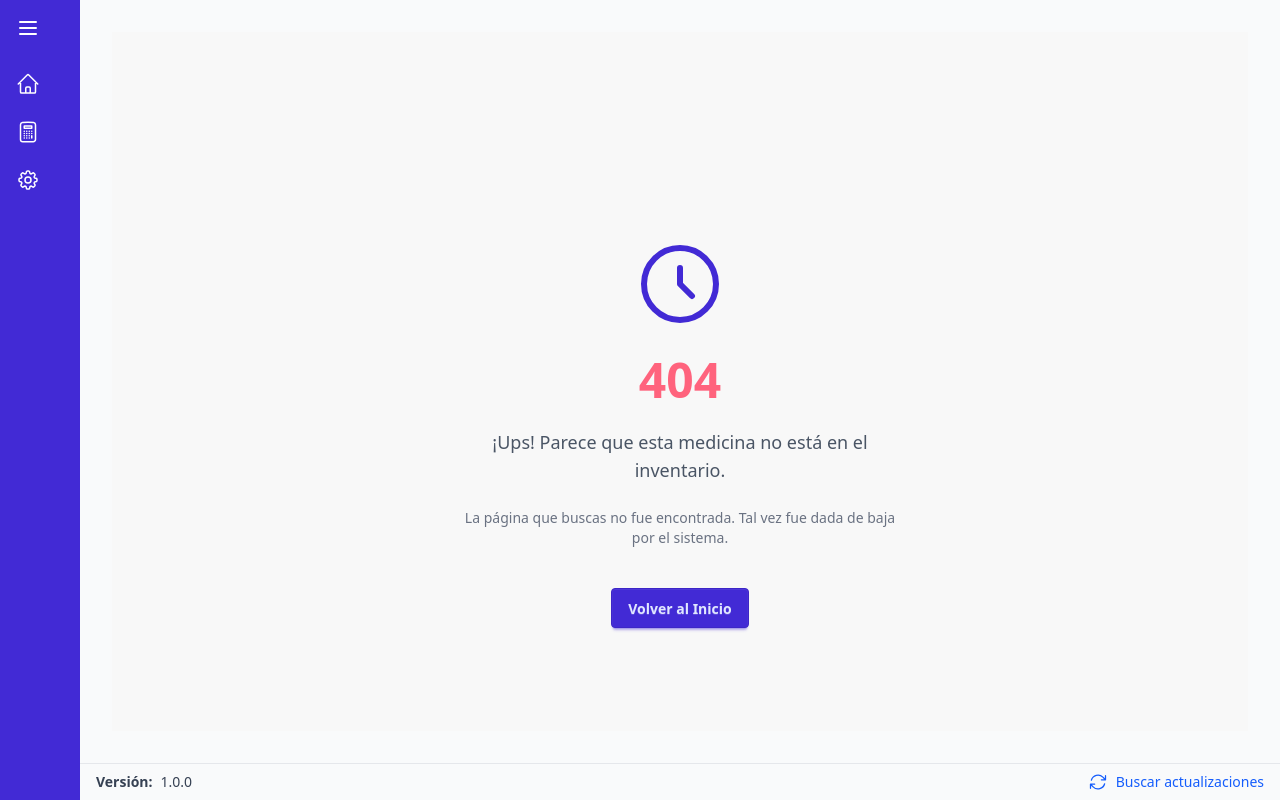
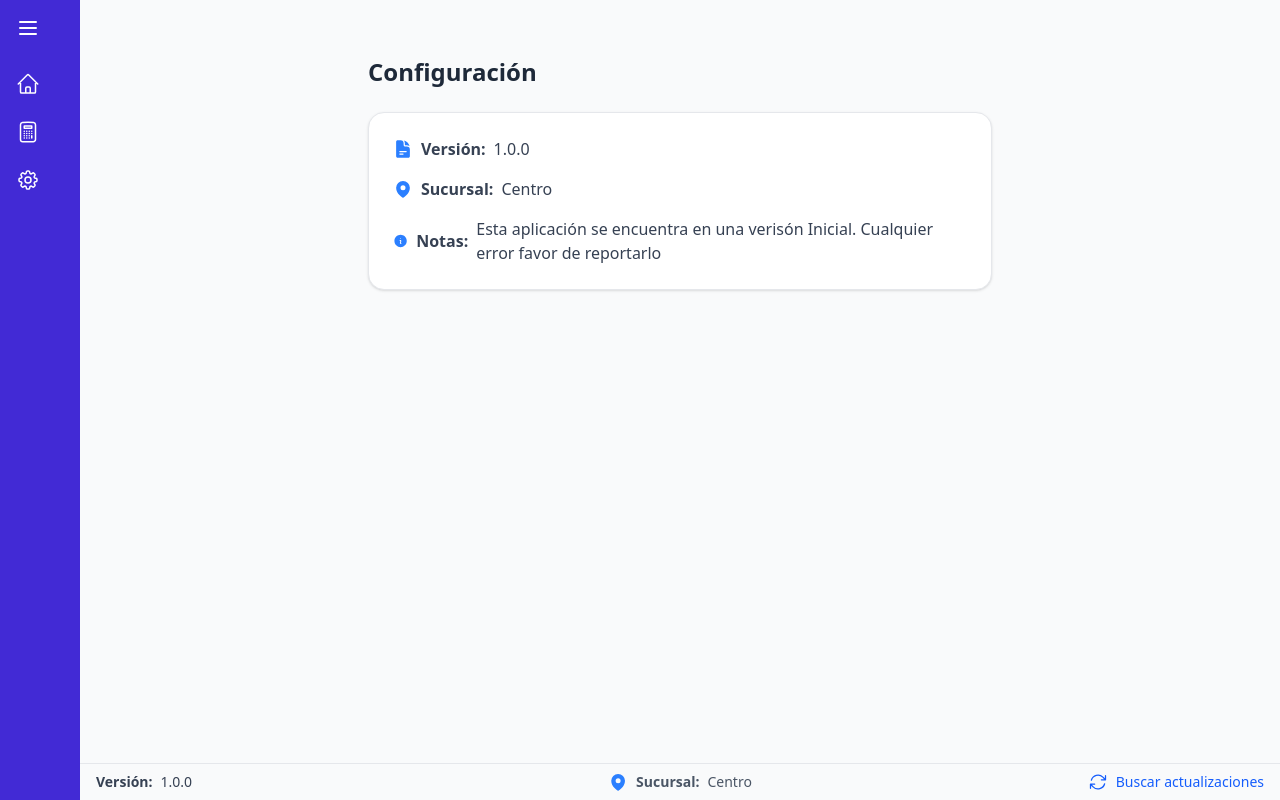
Before and after one commit to Farmapronto/cli-desktop-cortes-de-caja, a Vue app: page /ajustes in a window 1280 px wide. Before the commit this address had no page. Built offline with nearby package versions, Linux system fonts and the light colour scheme.

Commit message:
feat: :sparkles: Settings view add
Add view for settings

```diff
--- a/src/components/SideBar.vue
+++ b/src/components/SideBar.vue
@@ -35,6 +35,7 @@
 			</router-link>
 		</li>
 		<li>
+			<router-link to="/ajustes">
 				<a href="#" class="flex items-center space-x-3 hover:text-accent transition-colors">
 					<svg xmlns="http://www.w3.org/2000/svg" fill="none" viewBox="0 0 24 24" stroke-width="1.5" stroke="currentColor" class="size-6">
 						<path stroke-linecap="round" stroke-linejoin="round" d="M10.343 3.94c.09-.542.56-.94 1.11-.94h1.093c.55 0 1.02.398 1.11.94l.149.894c.07.424.384.764.78.93.398.164.855.142 1.205-.108l.737-.527a1.125 1.125 0 0 1 1.45.12l.773.774c.39.389.44 1.002.12 1.45l-.527.737c-.25.35-.272.806-.107 1.204.165.397.505.71.93.78l.893.15c.543.09.94.559.94 1.109v1.094c0 .55-.397 1.02-.94 1.11l-.894.149c-.424.07-.764.383-.929.78-.165.398-.143.854.107 1.204l.527.738c.32.447.269 1.06-.12 1.45l-.774.773a1.125 1.125 0 0 1-1.449.12l-.738-.527c-.35-.25-.806-.272-1.203-.107-.398.165-.71.505-.781.929l-.149.894c-.09.542-.56.94-1.11.94h-1.094c-.55 0-1.019-.398-1.11-.94l-.148-.894c-.071-.424-.384-.764-.781-.93-.398-.164-.854-.142-1.204.108l-.738.527c-.447.32-1.06.269-1.45-.12l-.773-.774a1.125 1.125 0 0 1-.12-1.45l.527-.737c.25-.35.272-.806.108-1.204-.165-.397-.506-.71-.93-.78l-.894-.15c-.542-.09-.94-.56-.94-1.109v-1.094c0-.55.398-1.02.94-1.11l.894-.149c.424-.07.765-.383.93-.78.165-.398.143-.854-.108-1.204l-.526-.738a1.125 1.125 0 0 1 .12-1.45l.773-.773a1.125 1.125 0 0 1 1.45-.12l.737.527c.35.25.807.272 1.204.107.397-.165.71-.505.78-.929l.15-.894Z" />
@@ -43,6 +44,7 @@
 
 					<span v-if="isSidebarOpen">Settings</span>
 				</a>
+			</router-link>
 		</li>
 	</ul>
 </div>
--- a/src/components/dashboard/AppFooter.vue
+++ b/src/components/dashboard/AppFooter.vue
@@ -1,10 +1,19 @@
 <template>
-    <footer class="mt-8 px-4 py-2 text-sm text-gray-500 bg-gray-50 border-t border-gray-200 flex items-center justify-between">
+  <footer class="mt-8 px-4 py-2 text-sm text-gray-500 bg-gray-50 border-t border-gray-200 flex items-center justify-between relative">
+    <!-- Versión -->
     <div class="flex items-center gap-2 text-gray-700">
       <span class="font-semibold">Versión:</span>
       <span>{{ appVersion }}</span>
     </div>
 
+    <!-- Sucursal centrado -->
+    <div class="absolute left-1/2 transform -translate-x-1/2 flex items-center gap-2 text-gray-600">
+      <MapPinIcon class="w-5 h-5 text-blue-500" />
+      <span class="font-semibold">Sucursal:</span>
+      <span>Centro</span>
+    </div>
+
+    <!-- Botón de actualizaciones -->
     <button
       @click="checkForUpdates"
       class="flex items-center gap-2 text-blue-600 hover:text-blue-700 transition-colors"
@@ -17,7 +26,7 @@
 
   <script setup>
   import pkg from '../../../package.json'
-  import { ArrowPathIcon } from '@heroicons/vue/24/solid'
+  import { ArrowPathIcon, MapPinIcon } from '@heroicons/vue/24/solid'
 
   const appVersion = pkg.version
 
--- a/src/router/index.js
+++ b/src/router/index.js
@@ -2,6 +2,7 @@ import { createRouter, createWebHistory } from 'vue-router'
 
 import DashboardView from '@/views/Home.vue'
 import NotFoundView from '@/views/404NotFoundView.vue'
+import AjustesView from '../views/AjustesView.vue'
 
 const routes = [
   {
@@ -25,6 +26,11 @@ const routes = [
     component: () => import('@/views/CortesDetailView.vue')
   },
   {
+    path: '/ajustes',
+    name: 'Ajustes',
+    component: AjustesView
+  },
+  {
     path: '/:pathMatch(.*)*',
     name: 'NotFound',
     component: NotFoundView
--- /dev/null
+++ b/src/views/AjustesView.vue
@@ -0,0 +1,36 @@
+<template>
+    <div class="p-6 max-w-2xl mx-auto">
+      <h1 class="text-2xl font-bold text-gray-800 mb-6">Configuración</h1>
+
+      <!-- Tarjeta de información -->
+      <div class="bg-white shadow rounded-2xl p-6 border border-gray-200 space-y-4">
+        <!-- Versión -->
+        <div class="flex items-center gap-2 text-gray-700">
+          <DocumentTextIcon class="w-5 h-5 text-blue-500" />
+          <span class="font-semibold">Versión:</span>
+          <span>{{ appVersion }}</span>
+        </div>
+
+        <!-- Sucursal -->
+        <div class="flex items-center gap-2 text-gray-700">
+          <MapPinIcon class="w-5 h-5 text-blue-500" />
+          <span class="font-semibold">Sucursal:</span>
+          <span>Centro</span>
+        </div>
+
+        <!-- Info adicional -->
+        <div class="flex items-center gap-2 text-gray-700">
+          <InformationCircleIcon class="w-5 h-5 text-blue-500" />
+          <span class="font-semibold">Notas:</span>
+          <span>Esta aplicación se encuentra en una verisón Inicial. Cualquier error favor de reportarlo</span>
+        </div>
+      </div>
+    </div>
+  </template>
+
+  <script setup>
+  import pkg from '../../package.json'
+  import { MapPinIcon, DocumentTextIcon, InformationCircleIcon } from '@heroicons/vue/24/solid'
+
+  const appVersion = pkg.version
+  </script>
```
Lines whose indentation alone changed are shown as unchanged.
